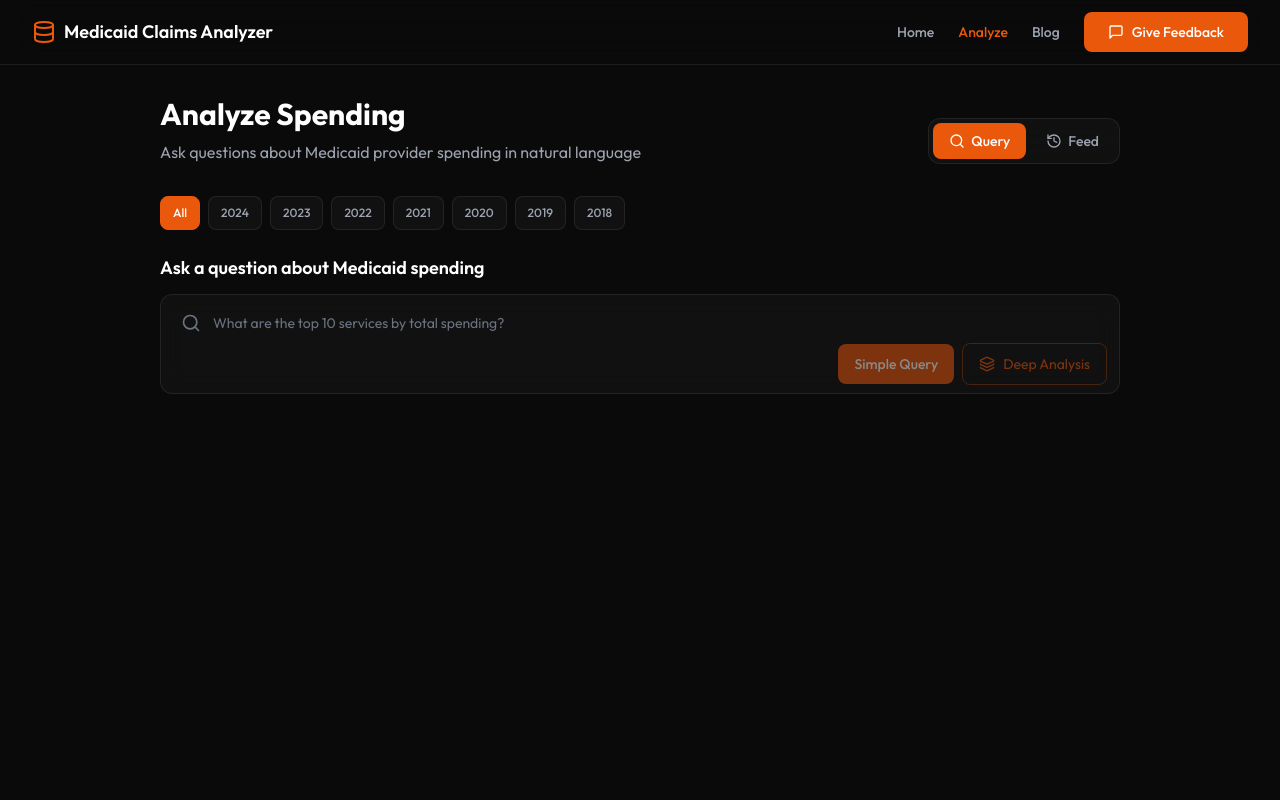
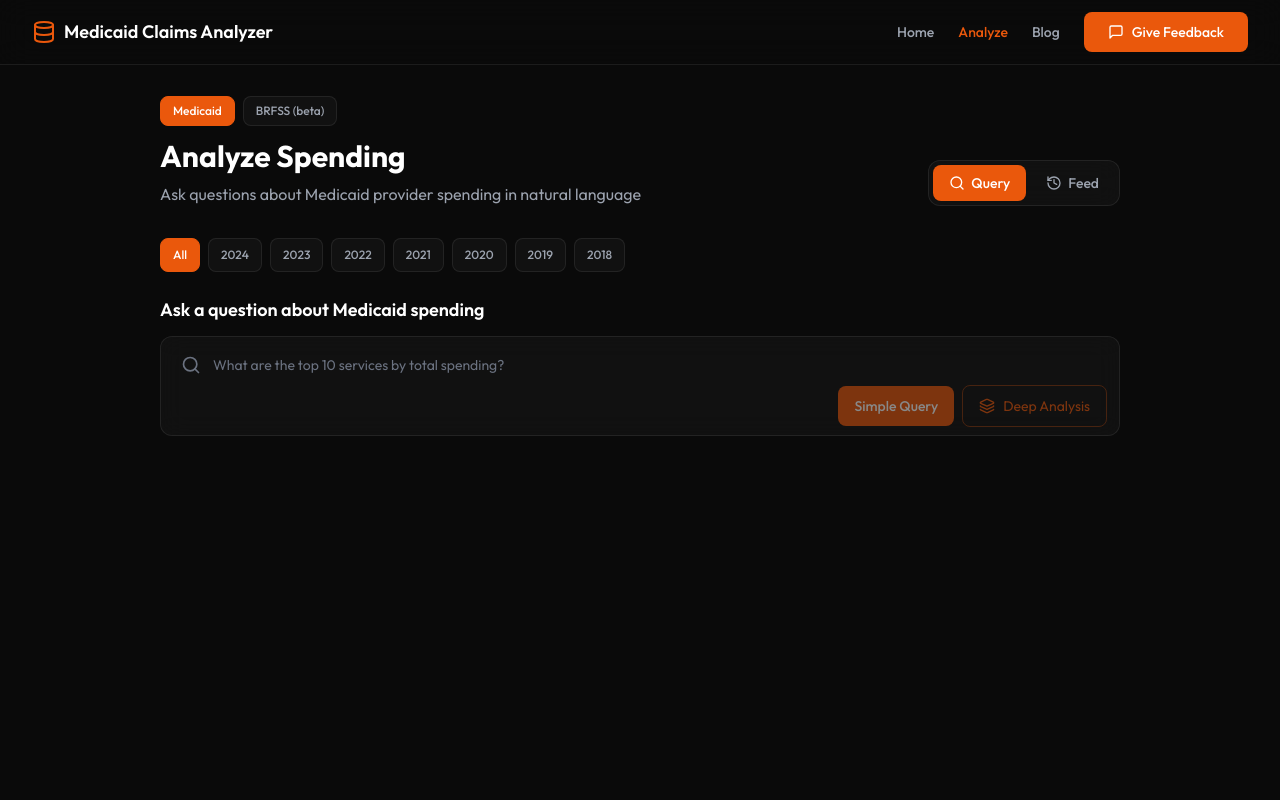
Before and after one commit to cwhogg/medicaid-analyzer, a Next.js app in the folder web/: page /analyze in a window 1280 px wide. Shown: the top 800 px of the page. Built offline with nearby package versions, Linux system fonts and the light colour scheme.

Commit message:
Add BRFSS beta dataset mode to analyze UI and query routing scaffold

```diff
--- a/web/src/app/analyze/page.tsx
+++ b/web/src/app/analyze/page.tsx
@@ -28,7 +28,12 @@ const TABS = [
 ];
 
 const ALL_YEARS = [2024, 2023, 2022, 2021, 2020, 2019, 2018];
+const DATASETS = [
+  { key: "medicaid" as const, label: "Medicaid" },
+  { key: "brfss" as const, label: "BRFSS (beta)" },
+];
 
+type Dataset = "medicaid" | "brfss";
 type Mode = "idle" | "query" | "analysis";
 
 export default function AnalyzePage() {
@@ -50,6 +55,7 @@ export default function AnalyzePage() {
   const [activeTab, setActiveTab] = useState<"query" | "feed">("query");
   const [feedRefreshKey, setFeedRefreshKey] = useState(0);
   const [selectedYears, setSelectedYears] = useState<Set<number>>(new Set());
+  const [dataset, setDataset] = useState<Dataset>("medicaid");
   const [mode, setMode] = useState<Mode>("idle");
   const [priorContext, setPriorContext] = useState<PriorContext | null>(null);
   const [lastQuestion, setLastQuestion] = useState<string | null>(null);
@@ -57,6 +63,17 @@ export default function AnalyzePage() {
   // Use refs for stable callback references
   const analysisRef = useRef(analysis);
   analysisRef.current = analysis;
+
+  useEffect(() => {
+    const saved = window.localStorage.getItem("analyze:lastDataset");
+    if (saved === "medicaid" || saved === "brfss") {
+      setDataset(saved);
+    }
+  }, []);
+
+  useEffect(() => {
+    window.localStorage.setItem("analyze:lastDataset", dataset);
+  }, [dataset]);
 
   // Accumulate prior context when analysis completes (for follow-up/refine queries)
   useEffect(() => {
@@ -92,6 +109,14 @@ export default function AnalyzePage() {
       setLastQuestion(question);
 
       if (submitMode === "analysis") {
+        if (dataset === "brfss") {
+          setMode("query");
+          analysisRef.current.clearAnalysis();
+          setPriorContext(null);
+          await submitQuestion(question, years, dataset);
+          setFeedRefreshKey((k) => k + 1);
+          return;
+        }
         setMode("analysis");
         clearResults();
         await analysisRef.current.startAnalysis(question, years, priorContext);
@@ -100,11 +125,11 @@ export default function AnalyzePage() {
         setMode("query");
         analysisRef.current.clearAnalysis();
         setPriorContext(null);
-        await submitQuestion(question, years);
+        await submitQuestion(question, years, dataset);
         setFeedRefreshKey((k) => k + 1);
       }
     },
-    [submitQuestion, selectedYears, clearResults, priorContext]
+    [submitQuestion, selectedYears, clearResults, priorContext, dataset]
   );
 
   const queryInputRef = useRef<QueryInputHandle | null>(null);
@@ -150,9 +175,29 @@ export default function AnalyzePage() {
         <div className="max-w-5xl mx-auto px-4 sm:px-6 lg:px-8">
           <div className="flex flex-col sm:flex-row sm:items-end justify-between gap-4 mb-8">
             <div>
-              <h1 className="text-2xl sm:text-3xl font-bold text-white">Analyze Spending</h1>
+              <div className="flex items-center gap-1.5 sm:gap-2 flex-wrap mb-3">
+                {DATASETS.map((d) => (
+                  <button
+                    key={d.key}
+                    onClick={() => setDataset(d.key)}
+                    className={cn(
+                      "px-3 py-1.5 rounded-lg text-xs font-medium transition-colors border",
+                      dataset === d.key
+                        ? "bg-accent text-white border-accent"
+                        : "text-muted hover:text-white bg-white/[0.03] border-white/[0.08] hover:bg-white/[0.08]"
+                    )}
+                  >
+                    {d.label}
+                  </button>
+                ))}
+              </div>
+              <h1 className="text-2xl sm:text-3xl font-bold text-white">
+                {dataset === "medicaid" ? "Analyze Spending" : "Analyze Population Health"}
+              </h1>
               <p className="text-sm sm:text-base text-muted mt-1 sm:mt-2">
-                Ask questions about Medicaid provider spending in natural language
+                {dataset === "medicaid"
+                  ? "Ask questions about Medicaid provider spending in natural language"
+                  : "Ask questions about BRFSS survey data in natural language (beta)"}
               </p>
             </div>
 
@@ -185,6 +230,7 @@ export default function AnalyzePage() {
           {activeTab === "query" && (
             <div className="space-y-6">
               {/* Year filter */}
+              {dataset === "medicaid" ? (
                 <div className="flex items-center gap-1.5 sm:gap-2 flex-wrap">
                   <button
                     onClick={() => setSelectedYears(new Set())}
@@ -212,6 +258,11 @@ export default function AnalyzePage() {
                     </button>
                   ))}
                 </div>
+              ) : (
+                <div className="text-xs text-muted bg-white/[0.03] border border-white/[0.08] rounded-lg px-3 py-2 w-fit">
+                  BRFSS beta currently uses the latest full-year dataset (2023).
+                </div>
+              )}
 
               <QueryInput
                 ref={queryInputRef}
@@ -221,6 +272,7 @@ export default function AnalyzePage() {
                 onCancelAnalysis={analysis.cancelAnalysis}
                 followUpQuestion={priorContext?.history?.length ? priorContext.history[priorContext.history.length - 1].question : null}
                 onNewAnalysis={handleNewAnalysis}
+                dataset={dataset}
               />
 
               {/* Single query results */}
--- a/web/src/app/api/query/route.ts
+++ b/web/src/app/api/query/route.ts
@@ -75,7 +75,7 @@ export async function POST(request: NextRequest) {
     }
 
     const body = await request.json();
-    const { question, years } = body;
+    const { question, years, dataset } = body as { question?: string; years?: unknown; dataset?: "medicaid" | "brfss" };
 
     if (!question || typeof question !== "string") {
       return NextResponse.json({ error: "Question is required and must be a string." }, { status: 400 });
@@ -87,6 +87,19 @@ export async function POST(request: NextRequest) {
 
     if (question.trim().length === 0) {
       return NextResponse.json({ error: "Question cannot be empty." }, { status: 400 });
+    }
+
+    const selectedDataset = dataset === "brfss" ? "brfss" : "medicaid";
+
+    if (selectedDataset === "brfss") {
+      return NextResponse.json(
+        {
+          error: "BRFSS query backend is in beta setup. UI routing is live; query execution will be enabled in the next iteration.",
+          cannotAnswer: true,
+          dataset: "brfss",
+        },
+        { status: 501, headers: { "X-RateLimit-Remaining": String(rateCheck.remaining) } }
+      );
     }
 
     // Check if question is obviously outside dataset scope
--- a/web/src/components/analyze/QueryInput.tsx
+++ b/web/src/components/analyze/QueryInput.tsx
@@ -10,13 +10,14 @@ interface QueryInputProps {
   onCancelAnalysis?: () => void;
   followUpQuestion?: string | null;
   onNewAnalysis?: () => void;
+  dataset?: "medicaid" | "brfss";
 }
 
 export interface QueryInputHandle {
   setQuestion: (q: string) => void;
 }
 
-export const QueryInput = forwardRef<QueryInputHandle, QueryInputProps>(function QueryInput({ onSubmit, loading, analysisRunning, onCancelAnalysis, followUpQuestion, onNewAnalysis }, ref) {
+export const QueryInput = forwardRef<QueryInputHandle, QueryInputProps>(function QueryInput({ onSubmit, loading, analysisRunning, onCancelAnalysis, followUpQuestion, onNewAnalysis, dataset = "medicaid" }, ref) {
   const [question, setQuestion] = useState("");
 
   useImperativeHandle(ref, () => ({
@@ -54,7 +55,9 @@ export const QueryInput = forwardRef<QueryInputHandle, QueryInputProps>(function
           </button>
         </div>
       ) : (
-        <h2 className="text-lg font-semibold text-white mb-3">Ask a question about Medicaid spending</h2>
+        <h2 className="text-lg font-semibold text-white mb-3">
+          {dataset === "medicaid" ? "Ask a question about Medicaid spending" : "Ask a question about BRFSS population health"}
+        </h2>
       )}
       <form onSubmit={handleSubmit}>
         <div className="glass-card p-2 sm:pr-3">
@@ -64,7 +67,11 @@ export const QueryInput = forwardRef<QueryInputHandle, QueryInputProps>(function
               type="text"
               value={question}
               onChange={(e) => setQuestion(e.target.value)}
-              placeholder={followUpQuestion ? "Ask a follow-up question..." : "What are the top 10 services by total spending?"}
+              placeholder={followUpQuestion
+                ? "Ask a follow-up question..."
+                : dataset === "medicaid"
+                  ? "What are the top 10 services by total spending?"
+                  : "What is the weighted prevalence of diabetes by age group?"}
               disabled={busy}
               className="flex-1 bg-transparent border-none outline-none text-white placeholder:text-muted-dark py-2.5 text-sm min-w-0"
               maxLength={500}
@@ -99,8 +106,9 @@ export const QueryInput = forwardRef<QueryInputHandle, QueryInputProps>(function
                 <button
                   type="button"
                   onClick={handleDeepAnalysis}
-                  disabled={!question.trim() || busy}
+                  disabled={!question.trim() || busy || dataset === "brfss"}
                   className="py-2.5 px-4 text-sm flex items-center justify-center gap-2 rounded-lg border border-accent/50 text-accent hover:bg-accent/10 transition-colors disabled:opacity-50 disabled:cursor-not-allowed"
+                  title={dataset === "brfss" ? "Deep analysis path coming in BRFSS phase 2" : undefined}
                 >
                   <Layers className="w-4 h-4" />
                   Deep Analysis
--- a/web/src/hooks/useQuery.ts
+++ b/web/src/hooks/useQuery.ts
@@ -23,7 +23,7 @@ export function useQuery() {
   });
 
   const submitQuestion = useCallback(
-    async (question: string, years?: number[] | null) => {
+    async (question: string, years?: number[] | null, dataset: "medicaid" | "brfss" = "medicaid") => {
       if (!question.trim()) return;
 
       setState((prev) => ({
@@ -40,7 +40,7 @@ export function useQuery() {
         const response = await fetch("/api/query", {
           method: "POST",
           headers: { "Content-Type": "application/json" },
-          body: JSON.stringify({ question, years: years ?? null }),
+          body: JSON.stringify({ question, years: years ?? null, dataset }),
         });
 
         if (!response.ok) {
```
Lines whose indentation alone changed are shown as unchanged.
